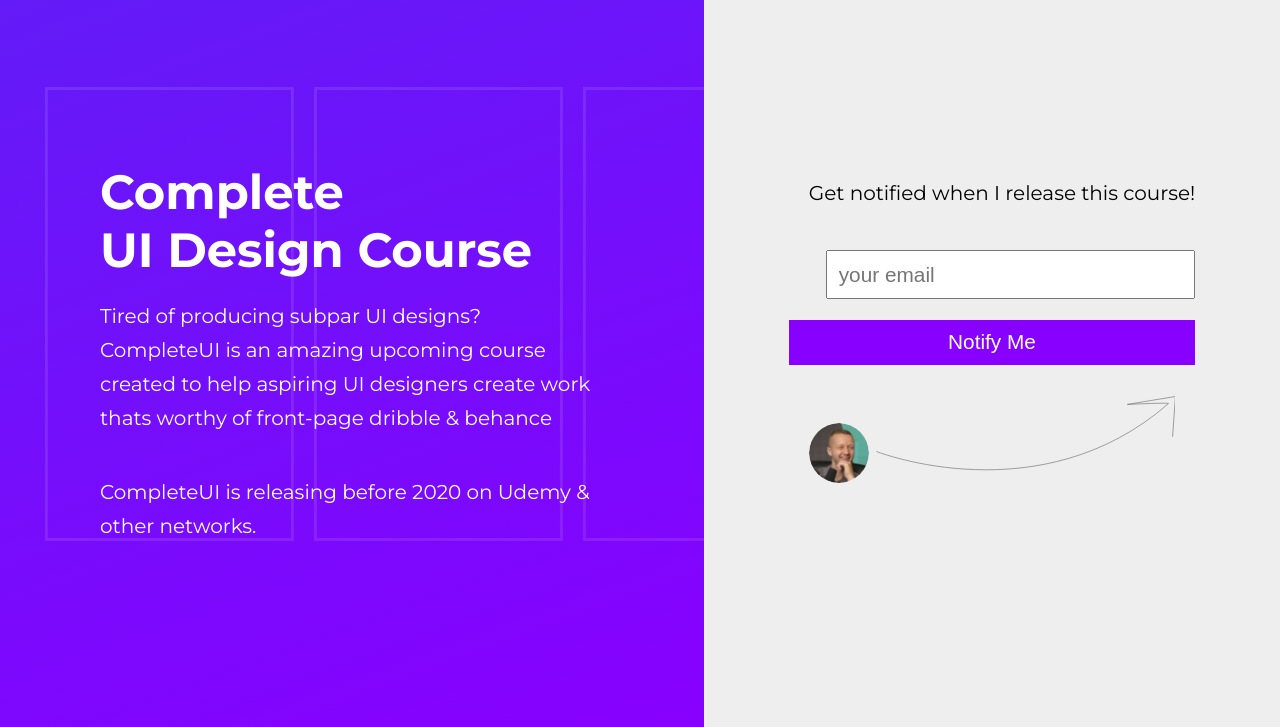
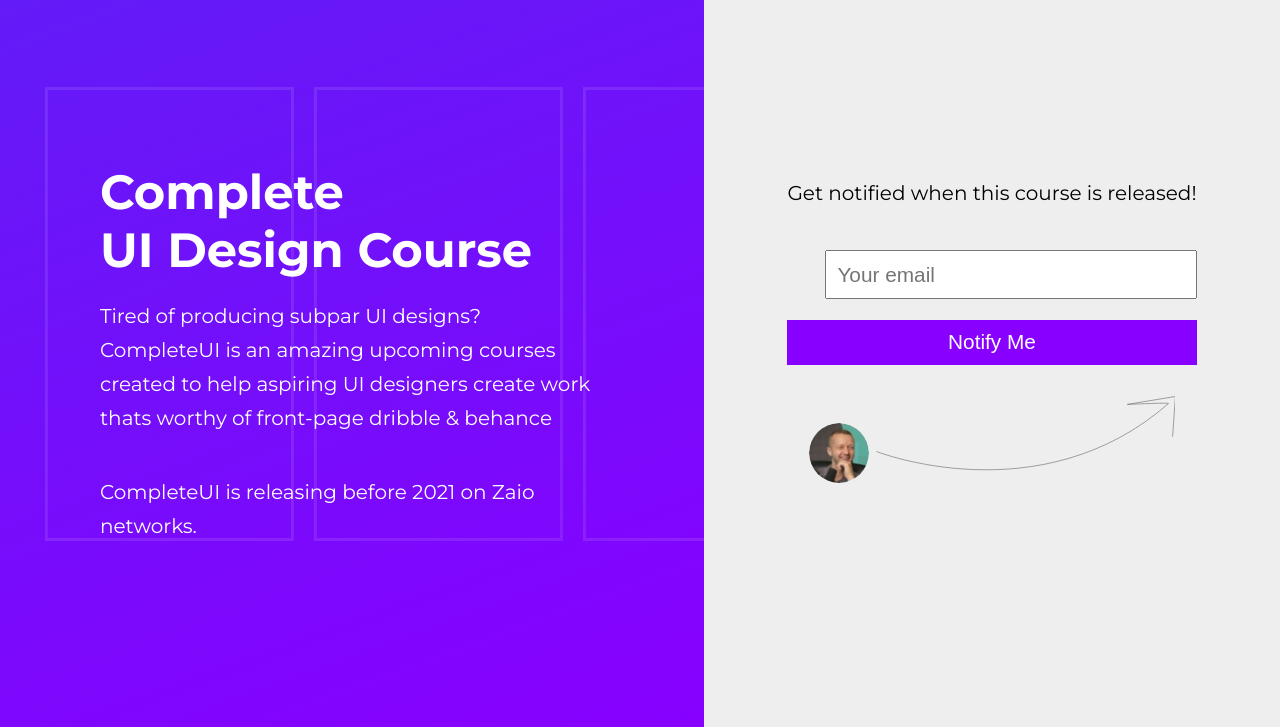
Before and after one commit to LesMogau/complete-UI-design-clone, a plain HTML site: page index.html in a window 1280 px wide. Shown: the part 73-800 px from the top of the page. Drawn offline with Linux system fonts and the light colour scheme.

Commit message:
Update index.html

```diff
--- a/index.html
+++ b/index.html
@@ -4,7 +4,7 @@
     <meta charset="UTF-8">
     <meta http-equiv="X-UA-Compatible" content="IE=edge">
     <meta name="viewport" content="width=device-width, initial-scale=1.0">
-    <title>Document</title>
+    <title>UI Design Course</title>
     <link rel="stylesheet" href="css/main.css" >
 
 </head>
@@ -24,19 +24,19 @@
             <div class="content">
                 <h1>Complete <span>UI Design Course</span></h1>
 
-                <p>Tired of producing subpar UI designs? CompleteUI is an amazing upcoming course created to help aspiring UI designers create work thats worthy of front-page dribble & behance </p>
-                <p class="light">CompleteUI is releasing before 2020 on Udemy & other networks.</p>
+                <p>Tired of producing subpar UI designs? CompleteUI is an amazing upcoming courses created to help aspiring UI designers create work thats worthy of front-page dribble & behance </p>
+                <p class="light">CompleteUI is releasing before 2021 on Zaio networks.</p>
             </div>
 
         </div>
         <div class="right">
-            <p>Get notified when I release this course!</p>
+            <p>Get notified when this course is released!</p>
 
-            <input type="text" name="email" id="email" placeholder="your email">
+            <input type="text" name="email" id="email" placeholder="Your email">
             <button>Notify Me</button>
 
             <div class="attention">
-                <img src="images/me.jpg" alt="Gary Simon Avatar" class="me">
+                <img src="images/me.jpg" alt="" class="me">
                 <img src="images/arrow.svg" alt="Arrow pointing to email form" class="arrow">
             </div>
         </div>
```
